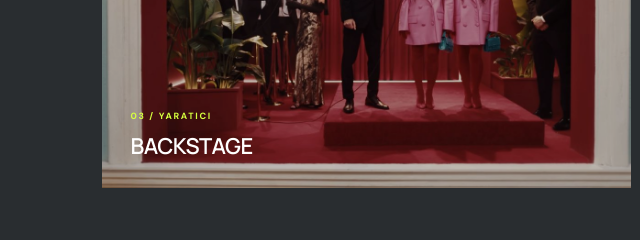
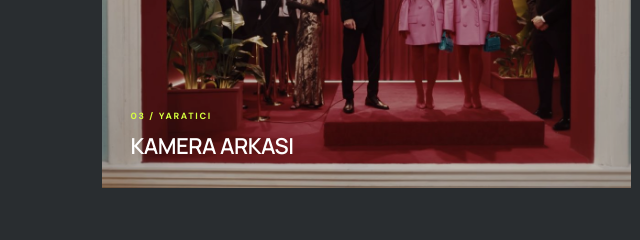
Before and after one commit to hakanguneypro-droid/hipopompro, a plain HTML site: page index.html in a window 1280 px wide. Shown: the part 2180-2420 px from the top of the page, 0-640 px from the left. Drawn offline with Linux system fonts and the light colour scheme.

Commit message:
Rename Backstage presentation to Kamera Arkası and update SEO titles

```diff
--- a/index.html
+++ b/index.html
@@ -83,7 +83,7 @@
       <div class="work-grid">
         <a class="work-card wide" href="brand-film/"><img src="assets/hero/hero-01.jpg" alt="Sinematik film seti"><span class="card-meta"><b>01 / MARKA FİLMİ</b><strong>REKLAMLAR</strong></span></a>
         <a class="work-card" href="clips/"><img src="assets/hero/hero-03.jpg" alt="Kamera ve video prodüksiyon"><span class="card-meta"><b>02 / REKLAM</b><strong>KLİPLER</strong></span></a>
-        <a class="work-card" href="backstage/"><img src="assets/hero/hero-04.jpg" alt="Video prodüksiyon kamera"><span class="card-meta"><b>03 / YARATICI</b><strong>BACKSTAGE</strong></span></a>
+        <a class="work-card" href="backstage/"><img src="assets/hero/hero-04.jpg" alt="Video prodüksiyon kamera"><span class="card-meta"><b>03 / YARATICI</b><strong>KAMERA ARKASI</strong></span></a>
         <a class="work-card wide" href="fashion-travel/"><img src="assets/hero/hero-05.jpg" alt="Sinematik seyahat çekimi"><span class="card-meta"><b>04 / BELGESEL</b><strong>MODA - ŞEHİR / KURUMSAL</strong></span></a>
       </div>
       <a class="outline-link" href="#contact">DAHA FAZLASI
```
